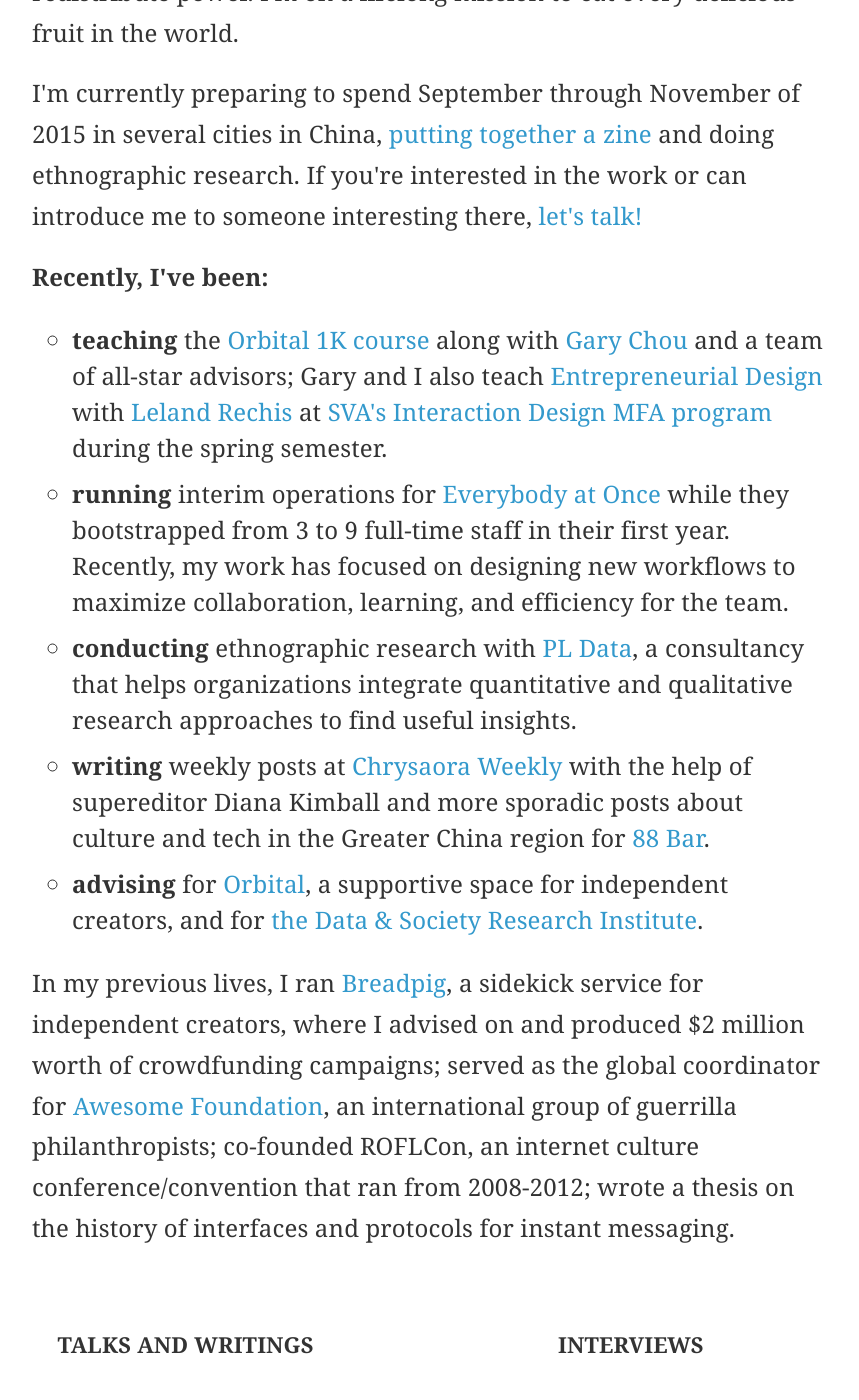
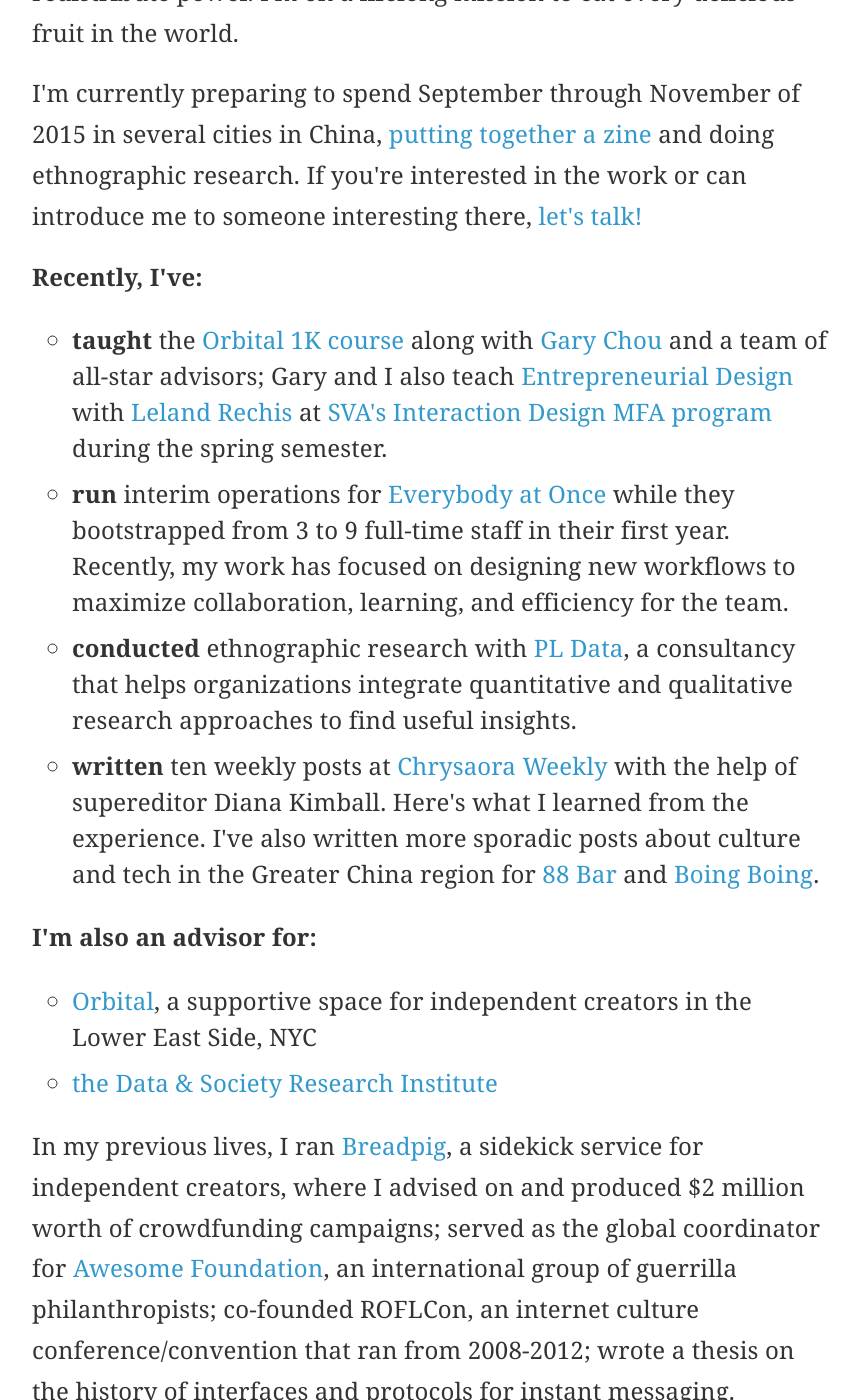
Before and after one commit to zamiang/christina-xu, a Jekyll site: the page built from index.html, in a window 1280 px wide and 1400 px high, scrolled down 760 px. Shown: the whole window, without its empty margins (208-1067 px from the left). Built offline with Jekyll 4.4.1, drawn with Linux system fonts in a browser that asks for light colours; nearby versions of some CDN libraries; Markdown is read by kramdown in place of the engine named in the settings.

Commit message:
Update index.html

```diff
--- a/index.html
+++ b/index.html
@@ -24,15 +24,20 @@ layout: default
        <p>I believe in the importance of creating open-ended community spaces, helping people understand each other, and building organizational structures that enable sustainable creativity and redistribute power. I'm on a lifelong mission to eat every delicious fruit in the world.</p>
        <p>I'm currently preparing to spend September through November of 2015 in several cities in China, <a href="https://www.kickstarter.com/projects/christinaxu/multi-entry-telling-the-stories-of-young-creative">putting together a zine</a> and doing ethnographic research.  If you're interested in the work or can introduce me to someone interesting there, <a href="mailto:hey@christinaxu.org">let's talk!</a></p>
        <p class="large">
-        <b>Recently, I've been:</b>
-    </p>
+        <b>Recently, I've:</b>
+        </p>
     <ul>
-        <li><b>teaching</b> the <a href="http://www.orbitalnyc.com/1k">Orbital 1K course</a> along with <a href="http://www.garychou.com">Gary Chou</a> and a team of all-star advisors; Gary and I also teach <a href="http://entrepreneurdesigners.tumblr.com">Entrepreneurial Design</a> with <a href="http://www.twitter.com/leland">Leland Rechis</a> at <a href="http://interactiondesign.sva.edu">SVA's Interaction Design MFA program</a> during the spring semester.</li>
-        <li><b>running</b> interim operations for <a href="http://ea1.co">Everybody at Once</a> while they bootstrapped from 3 to 9 full-time staff in their first year. Recently, my work has focused on designing new workflows to maximize collaboration, learning, and efficiency for the team.</li>
-        <li><b>conducting</b> ethnographic research with <a href="http://pldata.io">PL Data</a>, a consultancy that helps organizations integrate quantitative and qualitative research approaches to find useful insights.</li>
-        <li><b>writing</b> weekly posts at <a href="https://medium.com/chrysaora-weekly">Chrysaora Weekly</a> with the help of supereditor Diana Kimball and more sporadic posts about culture and tech in the Greater China region for <a href-"http://88-bar.com/">88 Bar</a>.</li>
-        <li><b>advising</b> for <a href="http://orbitalnyc.com/">Orbital</a>, a supportive space for independent creators, and for <a href="http://datasociety.net">the Data & Society Research Institute</a>.</li>
-
+        <li><b>taught</b> the <a href="http://www.orbitalnyc.com/1k">Orbital 1K course</a> along with <a href="http://www.garychou.com">Gary Chou</a> and a team of all-star advisors; Gary and I also teach <a href="http://entrepreneurdesigners.tumblr.com">Entrepreneurial Design</a> with <a href="http://www.twitter.com/leland">Leland Rechis</a> at <a href="http://interactiondesign.sva.edu">SVA's Interaction Design MFA program</a> during the spring semester.</li>
+        <li><b>run</b> interim operations for <a href="http://ea1.co">Everybody at Once</a> while they bootstrapped from 3 to 9 full-time staff in their first year. Recently, my work has focused on designing new workflows to maximize collaboration, learning, and efficiency for the team.</li>
+        <li><b>conducted</b> ethnographic research with <a href="http://pldata.io">PL Data</a>, a consultancy that helps organizations integrate quantitative and qualitative research approaches to find useful insights.</li>
+        <li><b>written</b> ten weekly posts at <a href="https://medium.com/chrysaora-weekly">Chrysaora Weekly</a> with the help of supereditor Diana Kimball. Here's what I learned from the experience. I've also written more sporadic posts about culture and tech in the Greater China region for <a href-"http://88-bar.com/">88 Bar</a> and <a href="http://boingboing.net/author/christinaxu">Boing Boing</a>.</li>
+    </ul>
+    <p class="large">
+        <b>I'm also an advisor for:</b>
+      </p>
+      <ul>
+        <li><a href="http://orbitalnyc.com/">Orbital</a>, a supportive space for independent creators in the Lower East Side, NYC</li>
+        <li><a href="http://datasociety.net">the Data & Society Research Institute</a></li>
     </ul>
     <p class="large">
         In my previous lives, I ran <a href="http://www.breadpig.com">Breadpig</a>, a sidekick service for independent creators, where I advised on and produced $2 million worth of crowdfunding campaigns; served as the global coordinator for <a href="http://www.awesomefoundation.org">Awesome Foundation</a>, an international group of guerrilla philanthropists; co-founded ROFLCon, an internet culture conference/convention that ran from 2008-2012; wrote a thesis on the history of interfaces and protocols for instant messaging.        </p>
```
